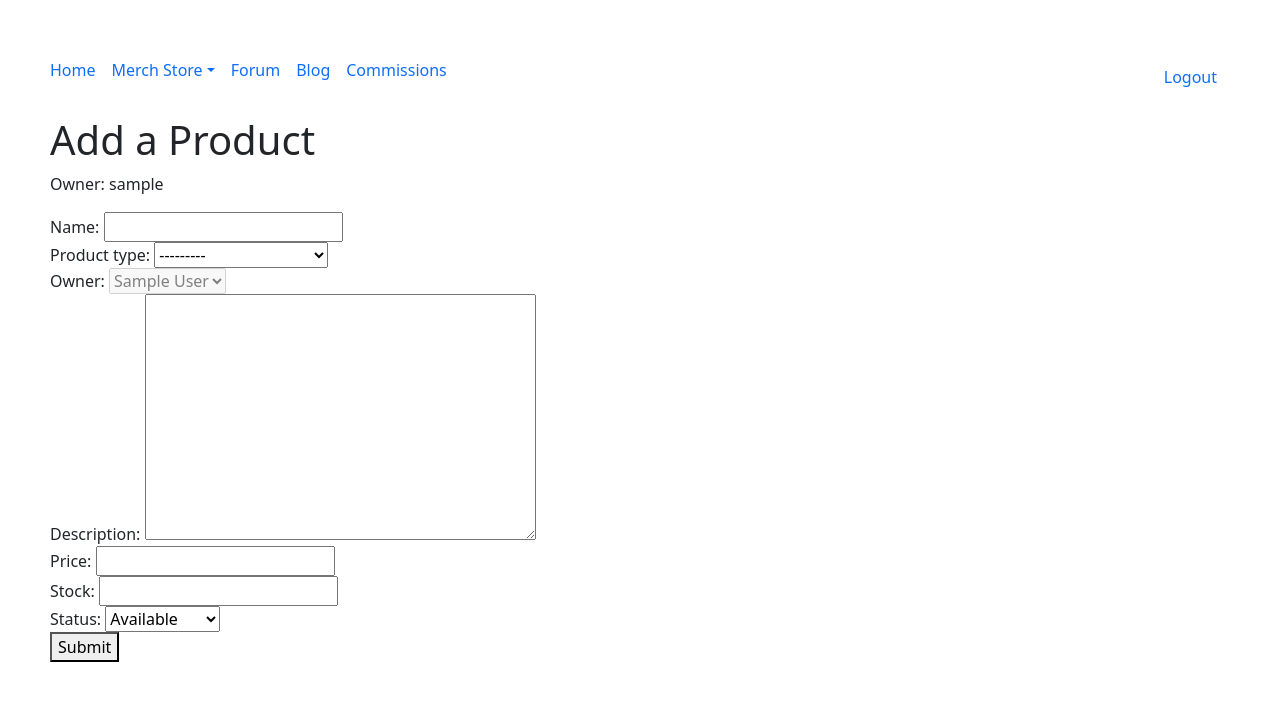
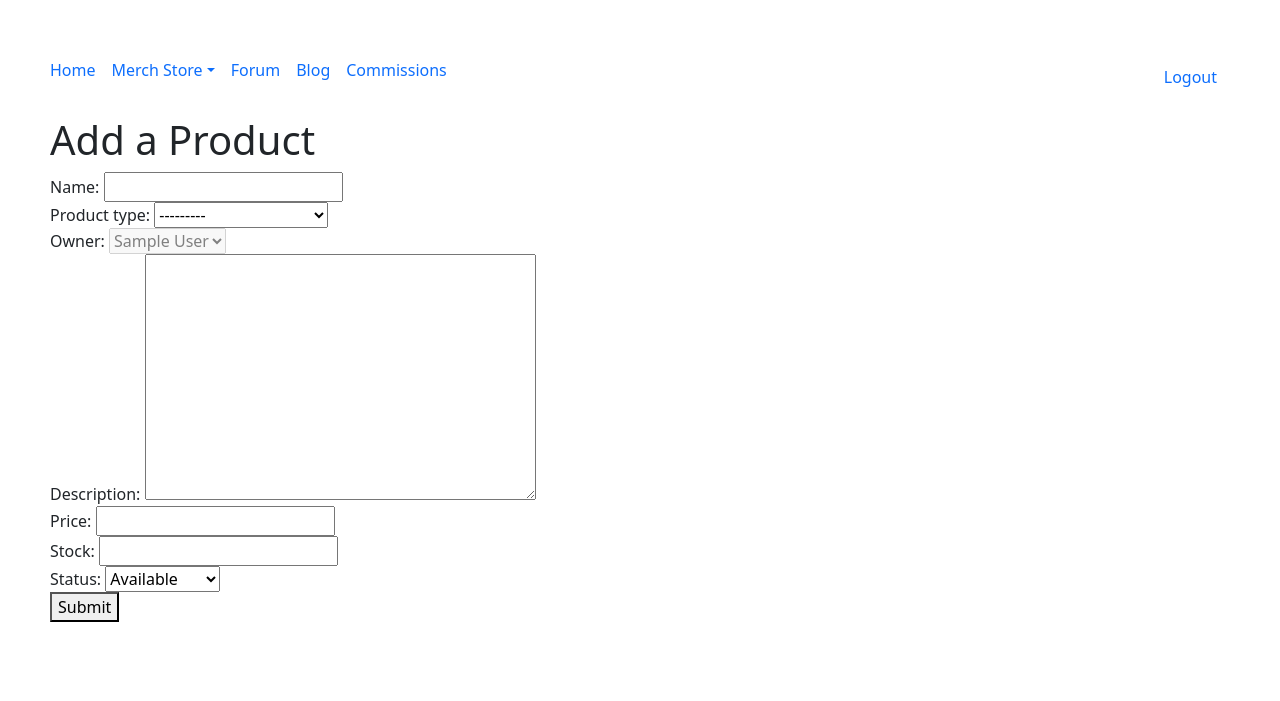
Before and after one commit to sdbsalta/hobbysite-G-25, a Django app: page /merchstore/item/add/ in a window 1280 px wide. Shown: the top 701 px of the page. Run offline with Django 5.2, Linux system fonts and the light colour scheme; a user stored in the database is signed in; tables that the repository leaves empty hold one stand-in row (values such as "Sample post").

Commit message:
removed paragraph author

```diff
--- a/hobbysite/templates/merchstore/product_create.html
+++ b/hobbysite/templates/merchstore/product_create.html
@@ -12,7 +12,6 @@
 {% block content %}
     <h1>Add a Product</h1>
     <form method="POST">
-        <p>Owner: {{ request.user.profile.user }}</p>
         {% csrf_token %}
         {{ form.as_div }}
         <button type="submit">Submit</button>
```
